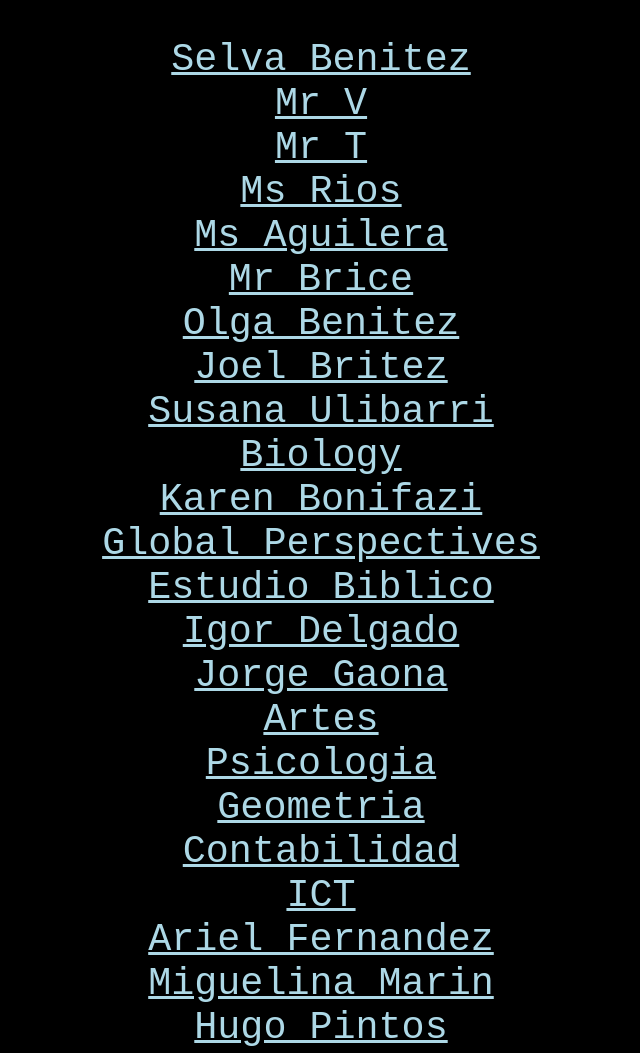
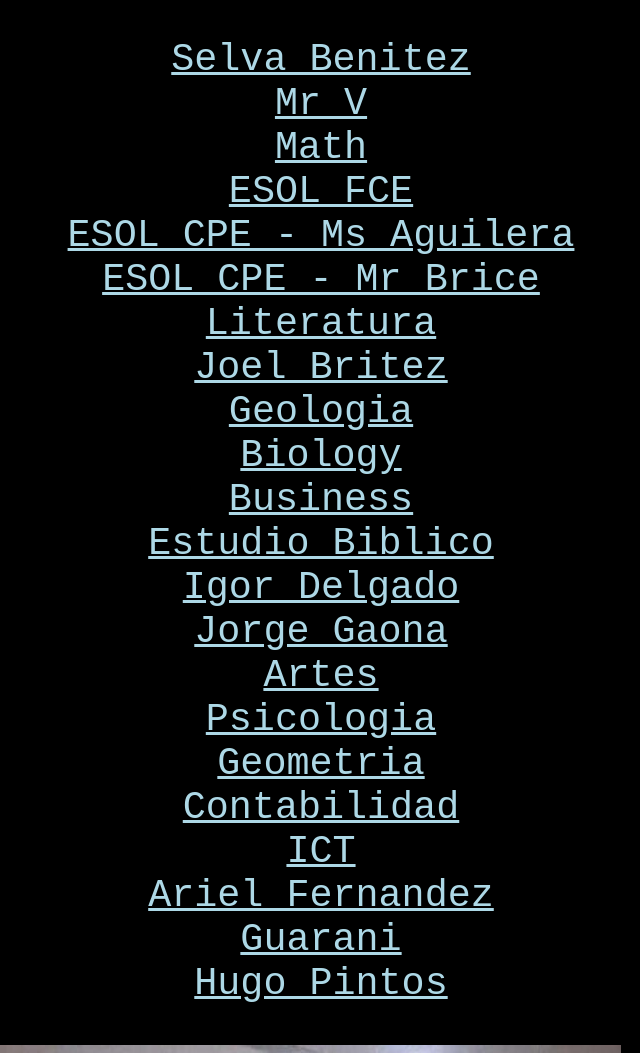
Before and after one commit to Lucas-Girala/Main-Projecto, a plain HTML site: page teacherlist.html in a window 1280 px wide. Shown: the top 1053 px of the page, without its empty margins (339-979 px from the left). Drawn offline with Linux system fonts and the light colour scheme.

Commit message:
Update teacherlist.html

```diff
--- a/teacherlist.html
+++ b/teacherlist.html
@@ -14,34 +14,31 @@
                 <a target="_blank" href='https://us02web.zoom.us/j/7093269071'>Mr V</a>
             </li>
             <li>
-                <a target="_blank"href="https://us02web.zoom.us/j/89671926093?pwd=ZjIyellMM2IyVlRRTkY3ZFJadjFMUT09">Mr T</a>
+                <a target="_blank"href="https://us02web.zoom.us/j/89671926093?pwd=ZjIyellMM2IyVlRRTkY3ZFJadjFMUT09">Math</a>
             </li>
             <li>
-                <a target="_blank" href='https://us04web.zoom.us/j/8951997755?pwd=dStuQkVhT2ZYT0FUMDFiaVRlSmxNdz09'>Ms Rios</a>
+                <a target="_blank" href='https://us04web.zoom.us/j/8951997755?pwd=dStuQkVhT2ZYT0FUMDFiaVRlSmxNdz09'>ESOL FCE</a>
             </li>
             <li>
-                <a target="_blank" href="https://us02web.zoom.us/j/82891600876">Ms Aguilera</a>
+                <a target="_blank" href="https://us02web.zoom.us/j/82891600876">ESOL CPE - Ms Aguilera</a>
             </li>
             <li>
-                <a target="_blank" href="https://us04web.zoom.us/j/7603837806?pwd=TmgxZ2pSUklPdUVCc2VDdjE2L1l3dz09">Mr Brice</a>
+                <a target="_blank" href="https://us04web.zoom.us/j/7603837806?pwd=TmgxZ2pSUklPdUVCc2VDdjE2L1l3dz09">ESOL CPE - Mr Brice</a>
             </li>
             <li>
-                <a target="_blank" href='https://zoom.us/j/94916184698?pwd=KzNKYjdGWXlrQ2wvaXBrUm94emlQdz09'>Olga Benitez</a>
+                <a target="_blank" href='https://zoom.us/j/94916184698?pwd=KzNKYjdGWXlrQ2wvaXBrUm94emlQdz09'>Literatura</a>
             </li>
             <li>
                 <a target="_blank" href='https://us04web.zoom.us/j/5473521044?pwd=K3VOTHZLRmlCcjI2RFgzaHVKOExNQT09'>Joel Britez</a>
             </li>
             <li>
-                <a target="_blank" href="https://csa-pry.client.renweb.com/pwr/student/lesson-plans.cfm">Susana Ulibarri</a>
+                <a target="_blank" href="https://csa-pry.client.renweb.com/pwr/student/lesson-plans.cfm">Geologia</a>
             </li>
             <li>
                 <a target="_blank" href='https://us04web.zoom.us/j/3800031585'>Biology</a>
             </li>
             <li>
-                <a target="_blank" href="https://csa-pry.client.renweb.com/pwr/student/lesson-plans.cfm">Karen Bonifazi</a>
-            </li>
-            <li>
-                <a target="_blank" href="https://us02web.zoom.us/j/7093269071">Global Perspectives</a>
+                <a target="_blank" href="https://csa-pry.client.renweb.com/pwr/student/lesson-plans.cfm">Business</a>
             </li>
             <li>
                 <a target="_blank" href="https://us05web.zoom.us/j/6510381521?pwd=aGdzM2dLblNPa1BrQ3h3RXF3VWd2UT09">Estudio Biblico</a>
@@ -71,7 +68,7 @@
                 <a target="_blank" href='https://us04web.zoom.us/j/9646311511?pwd=NVk5RjIzL1pwNXA3a2J6L2NqWEZvdz09'>Ariel Fernandez</a>
             </li>
             <li>
-                <a target="_blank" href='https://us02web.zoom.us/j/6944644514?pwd=ampjNTVtamU1djFiNVdEcWFMaFltQT09'>Miguelina Marin</a>
+                <a target="_blank" href='https://us02web.zoom.us/j/6944644514?pwd=ampjNTVtamU1djFiNVdEcWFMaFltQT09'>Guarani</a>
             </li>
             <li>
                 <a target="_blank" href="https://us04web.zoom.us/j/2313329485?pwd=K1lpZWNoU21TbHNFUU1BV3VvVFJadz09">Hugo Pintos</a>
```
